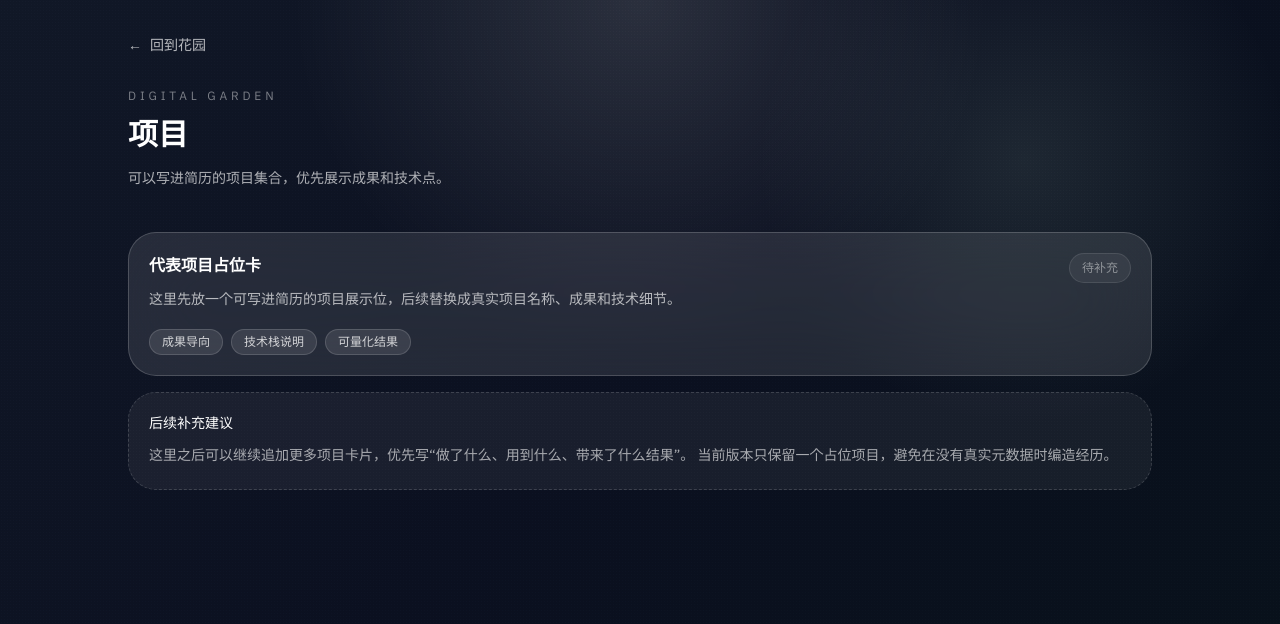
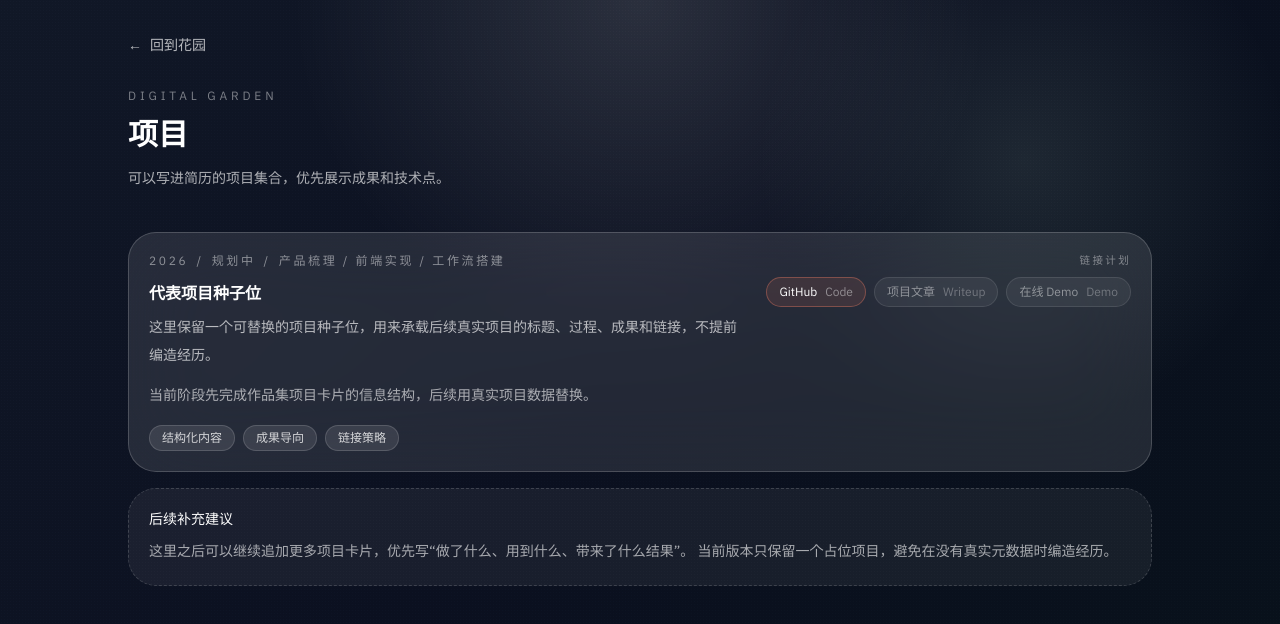
Before and after one commit to catteacher0515/Pingyu-s-Garden, a React (Vite) app: page /projects in a window 1280 px wide. Shown: the top 624 px of the page. Built offline with nearby package versions, Linux system fonts and the light colour scheme; a web font is replaced by a local one.

Commit message:
feat: add project data and real tools

```diff
--- /dev/null
+++ b/src/data/projects.ts
@@ -0,0 +1,30 @@
+import type { Project } from '../types'
+
+export const projects: Project[] = [
+  {
+    id: 'featured-project-seed',
+    title: '代表项目种子位',
+    year: '2026',
+    status: '规划中',
+    role: '产品梳理 / 前端实现 / 工作流搭建',
+    summary:
+      '这里保留一个可替换的项目种子位，用来承载后续真实项目的标题、过程、成果和链接，不提前编造经历。',
+    outcome: '当前阶段先完成作品集项目卡片的信息结构，后续用真实项目数据替换。',
+    tags: ['结构化内容', '成果导向', '链接策略'],
+    links: [
+      {
+        label: 'GitHub',
+        href: 'https://github.com/catteacher0515',
+        kind: 'github',
+      },
+      {
+        label: '项目文章',
+        kind: 'article',
+      },
+      {
+        label: '在线 Demo',
+        kind: 'demo',
+      },
+    ],
+  },
+]
--- a/src/data/tools.ts
+++ b/src/data/tools.ts
@@ -10,13 +10,78 @@ export interface ToolCategory {
 export const toolCategories: ToolCategory[] = [
   { id: 'all', label: '全部' },
   { id: 'content-tools', label: '内容工具' },
+  { id: 'study-tools', label: '学习工具' },
   { id: 'ai-workflow', label: 'AI 工作流' },
   { id: 'lark-automation', label: '飞书自动化' },
   { id: 'skill', label: 'Skill' },
   { id: 'script', label: '脚本' },
 ]
 
-export const tools: Tool[] = []
+export const tools: Tool[] = [
+  {
+    id: 'redbook-fixer',
+    name: 'RedBook Fixer',
+    description: '用于小红书文案的初筛并修改工作',
+    categoryIds: ['content-tools'],
+    status: '可访问',
+    form: '网站',
+    tags: ['小红书', '文案初筛', '发布前修改', '内容工具'],
+    links: [
+      {
+        label: '打开工具',
+        href: 'https://catteacher0515.github.io/RedBook-Fixer/',
+        kind: 'external',
+      },
+      {
+        label: 'GitHub',
+        href: 'https://github.com/catteacher0515/RedBook-Fixer',
+        kind: 'github',
+      },
+    ],
+  },
+  {
+    id: 'cet4-download',
+    name: '四级真题工具站',
+    description: '直接下载四级真题，无需再在评论区刷 ××',
+    categoryIds: ['study-tools'],
+    status: '可访问',
+    form: '网站',
+    tags: ['四六级', '大学生', '四级', '真题下载'],
+    links: [
+      {
+        label: '打开工具',
+        href: 'https://catteacher0515.github.io/cet4-download/',
+        kind: 'external',
+      },
+      {
+        label: 'GitHub',
+        href: 'https://github.com/catteacher0515/cet4-download',
+        kind: 'github',
+      },
+    ],
+  },
+  {
+    id: 'cet6-download',
+    name: '六级真题工具站',
+    description: '直接下载六级真题，无需再在评论区刷 ××',
+    categoryIds: ['study-tools'],
+    status: '可访问',
+    form: '网站',
+    tags: ['四六级', '大学生', '六级', '真题下载'],
+    links: [
+      {
+        label: '打开工具',
+        href: 'https://catteacher0515.github.io/cet6-download/',
+        kind: 'external',
+      },
+      {
+        label: 'GitHub',
+        href: 'https://github.com/catteacher0515/cet6-download',
+        kind: 'github',
+      },
+    ],
+  },
+]
 
 export function filterToolsByCategory(categoryId: ToolCategoryFilterId) {
   if (categoryId === 'all') {
--- a/src/pages/ProjectsPage.tsx
+++ b/src/pages/ProjectsPage.tsx
@@ -1,22 +1,13 @@
 import PageShell from '../components/Layout/PageShell'
+import { projects } from '../data/projects'
+import type { ProjectLinkKind } from '../types'
 
-interface Project {
-  id: string
-  name: string
-  summary: string
-  url?: string
-  highlights: string[]
+const projectLinkKindLabels: Record<ProjectLinkKind, string> = {
+  github: 'Code',
+  article: 'Writeup',
+  demo: 'Demo',
+  external: 'Link',
 }
-
-const projects: Project[] = [
-  {
-    id: 'featured-placeholder',
-    name: '代表项目占位卡',
-    summary:
-      '这里先放一个可写进简历的项目展示位，后续替换成真实项目名称、成果和技术细节。',
-    highlights: ['成果导向', '技术栈说明', '可量化结果'],
-  },
-]
 
 export default function ProjectsPage() {
   return (
@@ -27,34 +18,65 @@ export default function ProjectsPage() {
             key={project.id}
             className="rounded-[1.75rem] border border-white/18 bg-white/10 p-5 backdrop-blur-2xl"
           >
-            <div className="flex items-start justify-between gap-4">
+            <div className="flex flex-col gap-5 sm:flex-row sm:items-start sm:justify-between">
               <div className="min-w-0">
-                <h2 className="text-base font-semibold text-white">{project.name}</h2>
+                <div className="flex flex-wrap items-center gap-2 text-xs uppercase tracking-[0.22em] text-white/48">
+                  <span>{project.year}</span>
+                  <span aria-hidden="true">/</span>
+                  <span>{project.status}</span>
+                  <span aria-hidden="true">/</span>
+                  <span>{project.role}</span>
+                </div>
+                <h2 className="mt-3 text-base font-semibold text-white">{project.title}</h2>
                 <p className="mt-2 text-sm leading-7 text-white/68">{project.summary}</p>
+                <p className="mt-3 text-sm leading-7 text-white/62">{project.outcome}</p>
                 <div className="mt-4 flex flex-wrap gap-2">
-                  {project.highlights.map((highlight) => (
+                  {project.tags.map((tag) => (
                     <span
-                      key={highlight}
+                      key={tag}
                       className="rounded-full border border-white/15 bg-white/10 px-3 py-1 text-xs text-white/78"
                     >
-                      {highlight}
+                      {tag}
                     </span>
                   ))}
                 </div>
               </div>
 
-              {project.url ? (
-                <a
-                  href={project.url}
-                  className="shrink-0 rounded-full border border-white/16 bg-white/12 px-3 py-1.5 text-xs text-white transition-colors hover:bg-white/18"
-                >
-                  查看
-                </a>
-              ) : (
-                <span className="shrink-0 rounded-full border border-white/10 bg-white/6 px-3 py-1.5 text-xs text-white/45">
-                  待补充
+              <div className="flex shrink-0 flex-col gap-2 sm:items-end">
+                <span className="text-[0.66rem] uppercase tracking-[0.22em] text-white/42">
+                  链接计划
                 </span>
-              )}
+                <div className="flex flex-wrap gap-2 sm:justify-end">
+                {project.links.length > 0 ? (
+                  project.links.map((link) =>
+                    link.href ? (
+                      <a
+                        key={`${link.kind}-${link.label}`}
+                        href={link.href}
+                        target="_blank"
+                        rel="noreferrer"
+                        className="rounded-full border border-[#ed7b62]/38 bg-[#ed7b62]/12 px-3 py-1.5 text-xs text-white transition-colors hover:bg-[#ed7b62]/20"
+                      >
+                        {link.label}
+                        <span className="ml-2 text-white/44">{projectLinkKindLabels[link.kind]}</span>
+                      </a>
+                    ) : (
+                      <span
+                        key={`${link.kind}-${link.label}`}
+                        className="rounded-full border border-white/10 bg-white/6 px-3 py-1.5 text-xs text-white/45"
+                      >
+                        {link.label}
+                        <span className="ml-2 text-white/30">{projectLinkKindLabels[link.kind]}</span>
+                      </span>
+                    ),
+                  )
+                ) : (
+                  <span className="rounded-full border border-white/10 bg-white/6 px-3 py-1.5 text-xs text-white/45">
+                    待补充链接
+                  </span>
+                )}
+                </div>
+              </div>
             </div>
           </article>
         ))}
--- a/src/types.ts
+++ b/src/types.ts
@@ -9,7 +9,13 @@ export interface HomeSectionConfig {
   angle: number
 }
 
-export type ToolCategoryId = 'content-tools' | 'ai-workflow' | 'lark-automation' | 'skill' | 'script'
+export type ToolCategoryId =
+  | 'content-tools'
+  | 'study-tools'
+  | 'ai-workflow'
+  | 'lark-automation'
+  | 'skill'
+  | 'script'
 
 export type ToolCategoryFilterId = 'all' | ToolCategoryId
 
@@ -49,6 +55,28 @@ export interface ArticleSeries {
   label: string
 }
 
+export type ProjectLinkKind = 'external' | 'github' | 'article' | 'demo'
+
+export type ProjectStatus = '规划中' | '进行中' | '已发布' | '已归档'
+
+export interface ProjectLink {
+  label: string
+  href?: string
+  kind: ProjectLinkKind
+}
+
+export interface Project {
+  id: string
+  title: string
+  year: string
+  status: ProjectStatus
+  role: string
+  summary: string
+  outcome: string
+  tags: string[]
+  links: ProjectLink[]
+}
+
 export interface Note {
   id: string
   content: string
```
Also changed, not shown: 2 other files (tests, documents, lock files or other folders).
